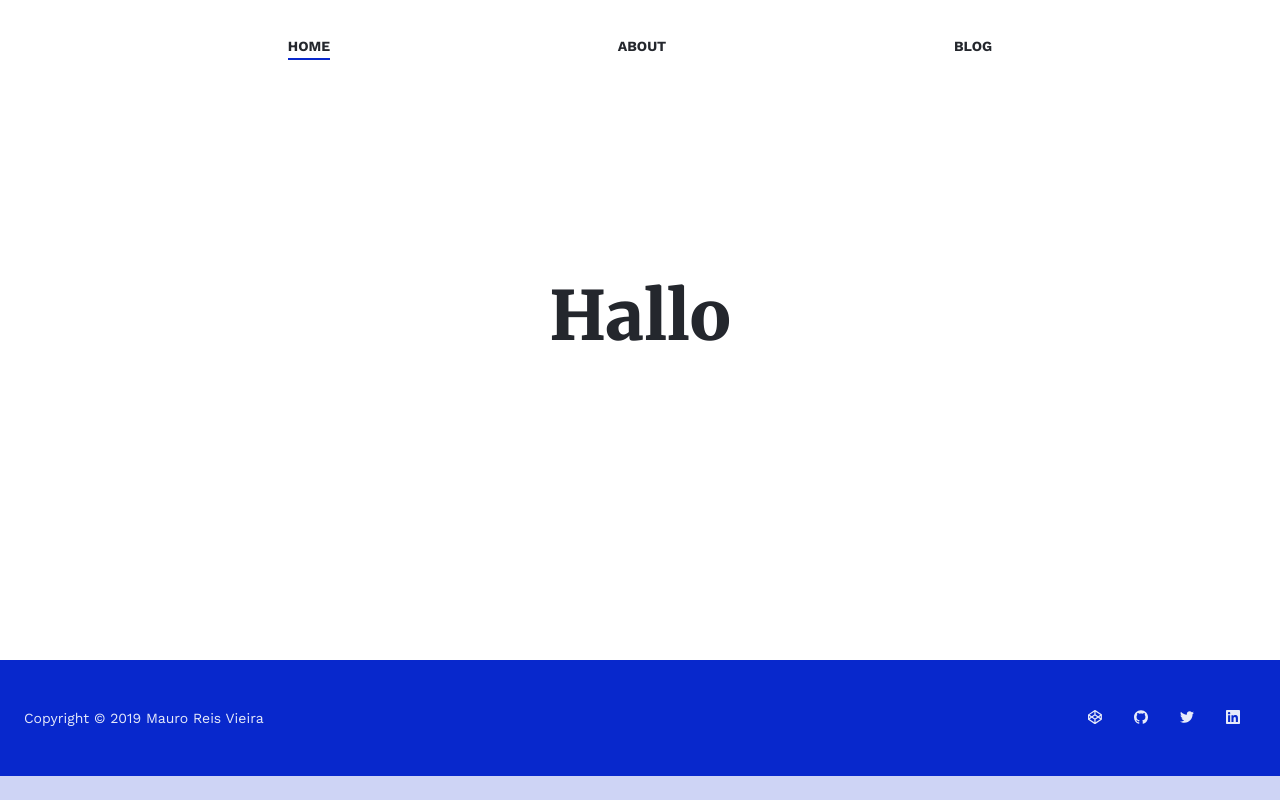
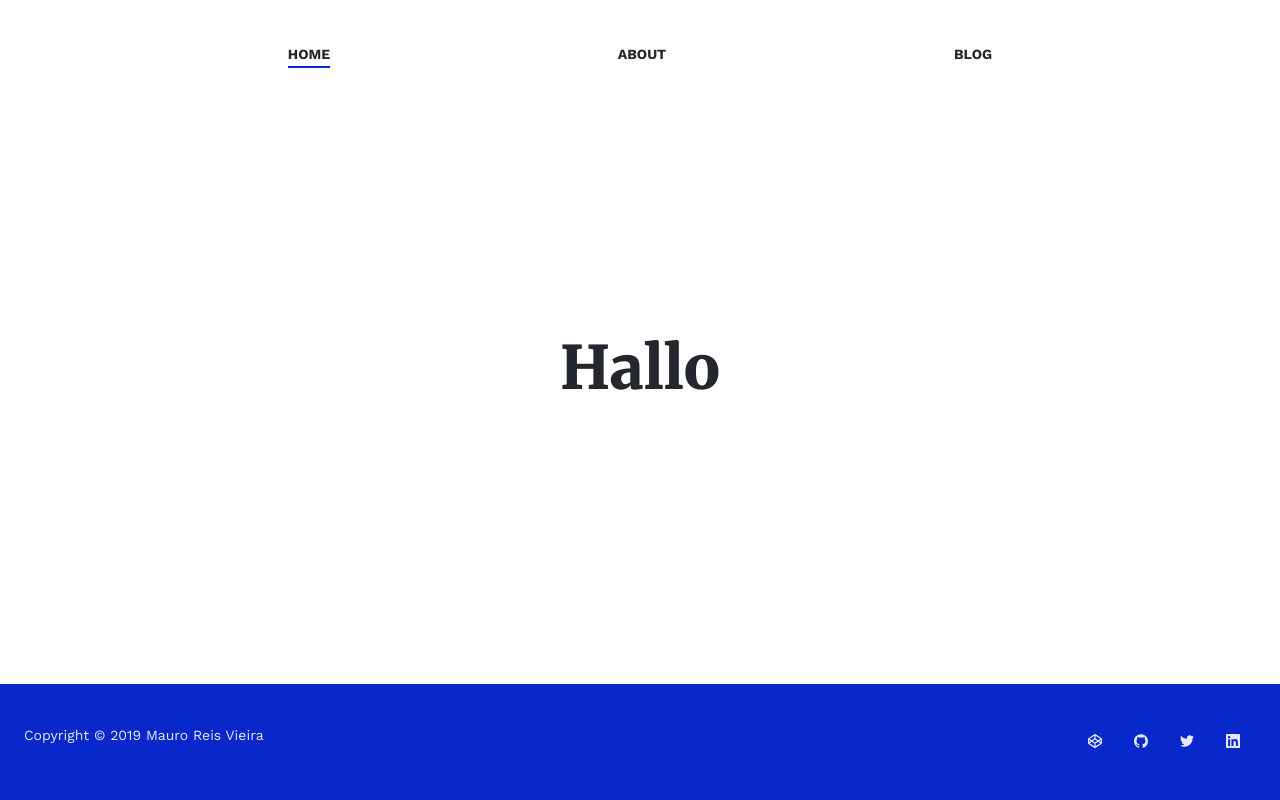
Before and after one commit to mauroreisvieira/personal-website, a Vue app: page / in a window 1280 px wide. Built offline with nearby package versions, Linux system fonts and the light colour scheme.

Commit message:
fix: name.

```diff
--- a/package.json
+++ b/package.json
@@ -1,11 +1,11 @@
 {
-	"name": "me",
+	"name": "website",
 	"version": "1.0.0",
 	"description": "My personal website",
 	"license": "MIT",
-	"homepage": "https://github.com/mauroreisvieira/me",
+	"homepage": "https://github.com/mauroreisvieira/website",
 	"author": "Mauro Reis Vieira <mauroreisvieira@gmail.com>",
-	"repository": "https://github.com/mauroreisvieira/me",
+	"repository": "https://github.com/mauroreisvieira/website",
 	"scripts": {
 		"serve": "vue-cli-service serve",
 		"build": "vue-cli-service build",
--- a/src/scripts/pages/Blog.vue
+++ b/src/scripts/pages/Blog.vue
@@ -38,6 +38,8 @@
   grid-gap: $theme-baseline * 10;
   grid-template-columns: repeat(1, auto);
   grid-auto-rows: auto;
+  padding: $theme-baseline 0;
+
 
   @include tablet {
     grid-template-columns: repeat(2, auto);
--- a/src/scripts/pages/Home.vue
+++ b/src/scripts/pages/Home.vue
@@ -20,3 +20,10 @@
         }
     }
 </script>
+<style lang="scss" scoped>
+@import "./../../styles/theme.scss";
+
+.main {
+  padding: 0 $theme-baseline * 3;
+}
+</style>
--- a/src/styles/_theme.scss
+++ b/src/styles/_theme.scss
@@ -33,10 +33,10 @@ $theme-font-weight: (
 ) !default;
 
 $theme-font-sizes: (
-  "hg": 68px,
-  "big": 52px,
-  "xl": 44px,
-  "lg": 34px,
+  "hg": 60px,
+  "big": 48px,
+  "xl": 38px,
+  "lg": 28px,
   "md": 24px,
   "base": 18px,
   "sm": 14px,
--- a/src/styles/app.scss
+++ b/src/styles/app.scss
@@ -22,7 +22,9 @@ body {
 }
 
 .app {
-  padding-top: $theme-baseline * 3;
+  display: flex;
+  flex-direction: column;
+  min-height: 100vh;
   background-color: #fff;
 }
 
--- a/src/styles/components/_typography.scss
+++ b/src/styles/components/_typography.scss
@@ -25,6 +25,7 @@
 p,
 a,
 li {
+  margin-top: 0;
   font-size: size(base);
 }
 
--- a/src/styles/layout/_footer.scss
+++ b/src/styles/layout/_footer.scss
@@ -1,7 +1,6 @@
 .footer {
   display: flex;
   flex-direction: column;
-  margin-top: $theme-baseline * 12;
   padding: $theme-baseline * 3;
   background: color(primary);
 
--- a/src/styles/layout/_header.scss
+++ b/src/styles/layout/_header.scss
@@ -2,6 +2,7 @@
 .header {
   display: flex;
   align-items: center;
+  padding: $theme-baseline * 4 0;
 
   svg {
     position: absolute;
--- a/src/styles/layout/_hero.scss
+++ b/src/styles/layout/_hero.scss
@@ -3,7 +3,7 @@
   flex-direction: column;
   align-items: center;
   justify-content: center;
-  min-height: 62vh;
+  min-height: 65vh;
   text-align: center;
 
   @include tablet {
--- a/src/styles/layout/_main.scss
+++ b/src/styles/layout/_main.scss
@@ -1,5 +1,6 @@
 .main {
-  padding: 0 $theme-baseline * 3;
+  flex: 1;
+  padding: 0 $theme-baseline * 3 $theme-baseline * 14;
 }
 
 .container {
```
Also changed, not shown: 1 other file (tests, documents, lock files or other folders). Lines whose indentation alone changed are shown as unchanged.
